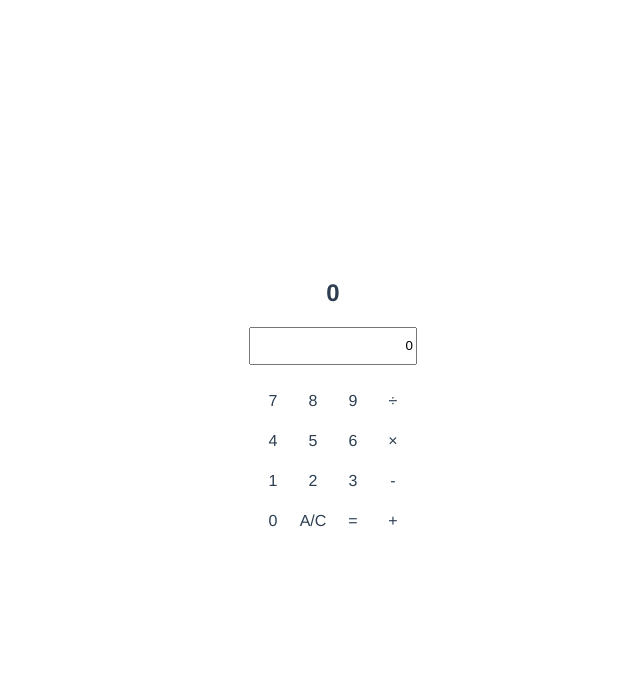
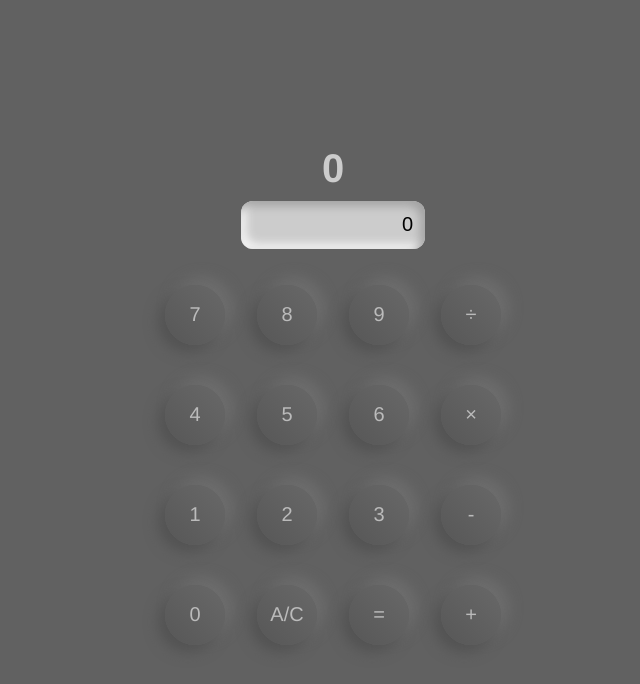
Before and after one commit to Shohei-Japan/vite-sample, a Vue app: page /app_ideas/calculator in a window 1280 px wide. Shown: the top 684 px of the page, without its empty margins (307-947 px from the left). Built offline with nearby package versions, Linux system fonts and the light colour scheme.

Commit message:
feat: add style to calculator

```diff
--- a/src/views/app_ideas/calculator.vue
+++ b/src/views/app_ideas/calculator.vue
@@ -1,12 +1,9 @@
 <template>
   <div class="calculator__wrapper">
     <div class="input__wrapper">
-      <h2>
+      <h2 class="result">
         {{ state.result }}
       </h2>
-      <p>
-        {{ formuraString }}
-      </p>
       <input
         v-model="state.selectedNumber"
         class="input"
@@ -185,29 +182,56 @@ export default {
 
 <style lang="scss" scoped>
 .calculator__wrapper {
+  background-color: #616161;
   height: 100vh;
   display: flex;
   flex-direction: column;
   justify-content: center;
   align-items: center;
 }
+.result {
+  color: #cccccc;
+  font-size: 40px;
+  margin: 10px;
+}
 .input {
+  font-size: 20px;
   text-align: right;
   display: inline-block;
   width: 160px;
-  height: 32px;
+  height: 40px;
   margin-bottom: 16px;
+  padding: 4px 12px;
+
+  border: none;
+  border-radius: 12px;
+  background: #cccccc;
+  box-shadow: inset -5px 5px 10px #a3a3a3,
+              inset 5px -5px 10px #f5f5f5
 }
 .line {
   display: flex;
   justify-content: center;
 }
 .item {
+  color: #bbbbbb;
+  font-size: 20px;
+  border-radius: 50%;
+  background: linear-gradient(225deg, #686868, #575757);
+  box-shadow: -7px 7px 14px #535353,
+             7px -7px 14px #6f6f6f;
   display: flex;
   justify-content: center;
   align-items: center;
-  height: 40px;
-  width: 40px;
+  height: 60px;
+  width: 60px;
+  margin: 20px 16px;
+  transition: 300ms ease-in-out;
   cursor: pointer;
+
+  &:hover {
+    box-shadow: -16px 16px 35px #5c5c5c,
+             16px -16px 35px #666666;
+  }
 }
 </style>
```
